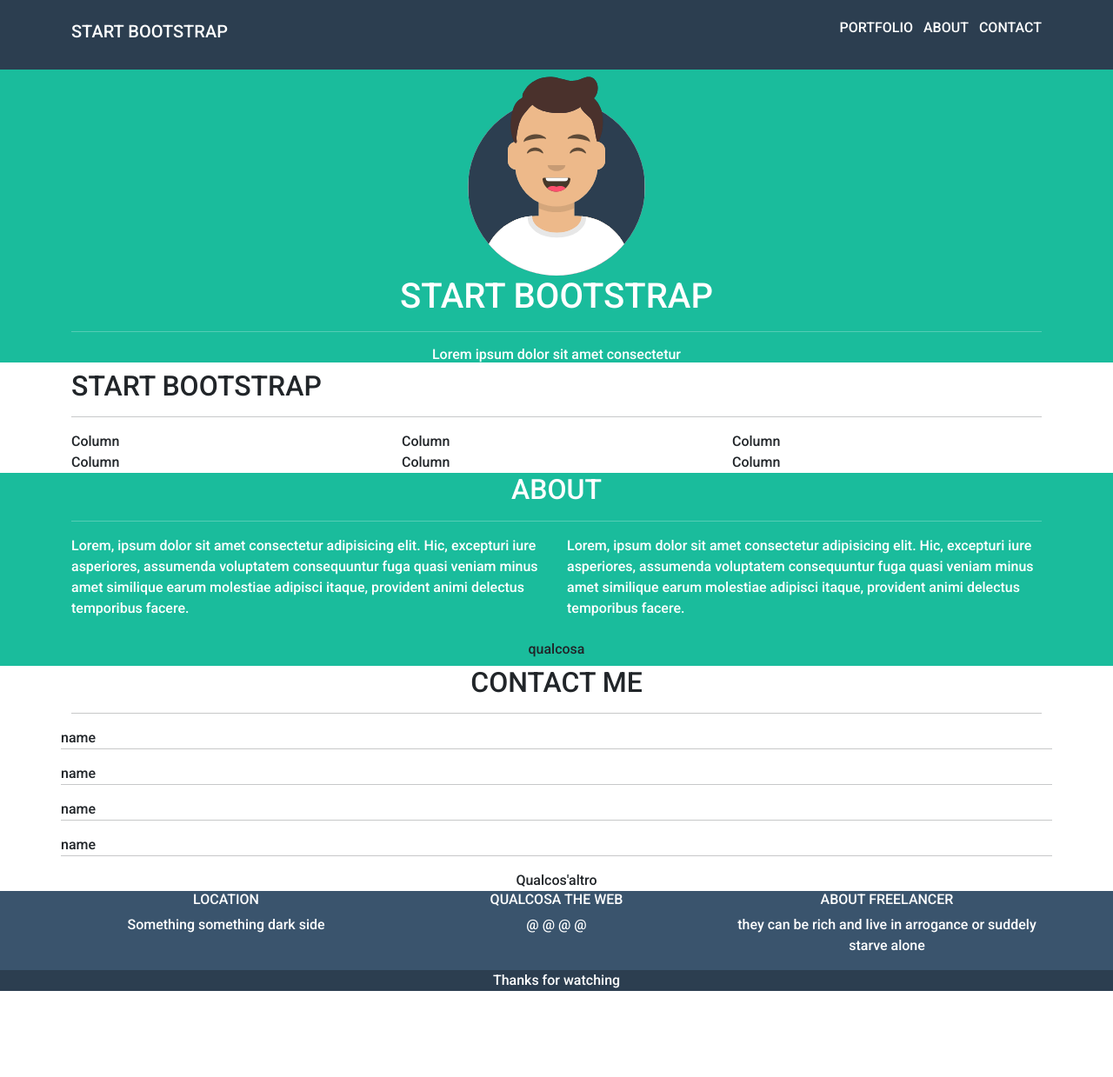
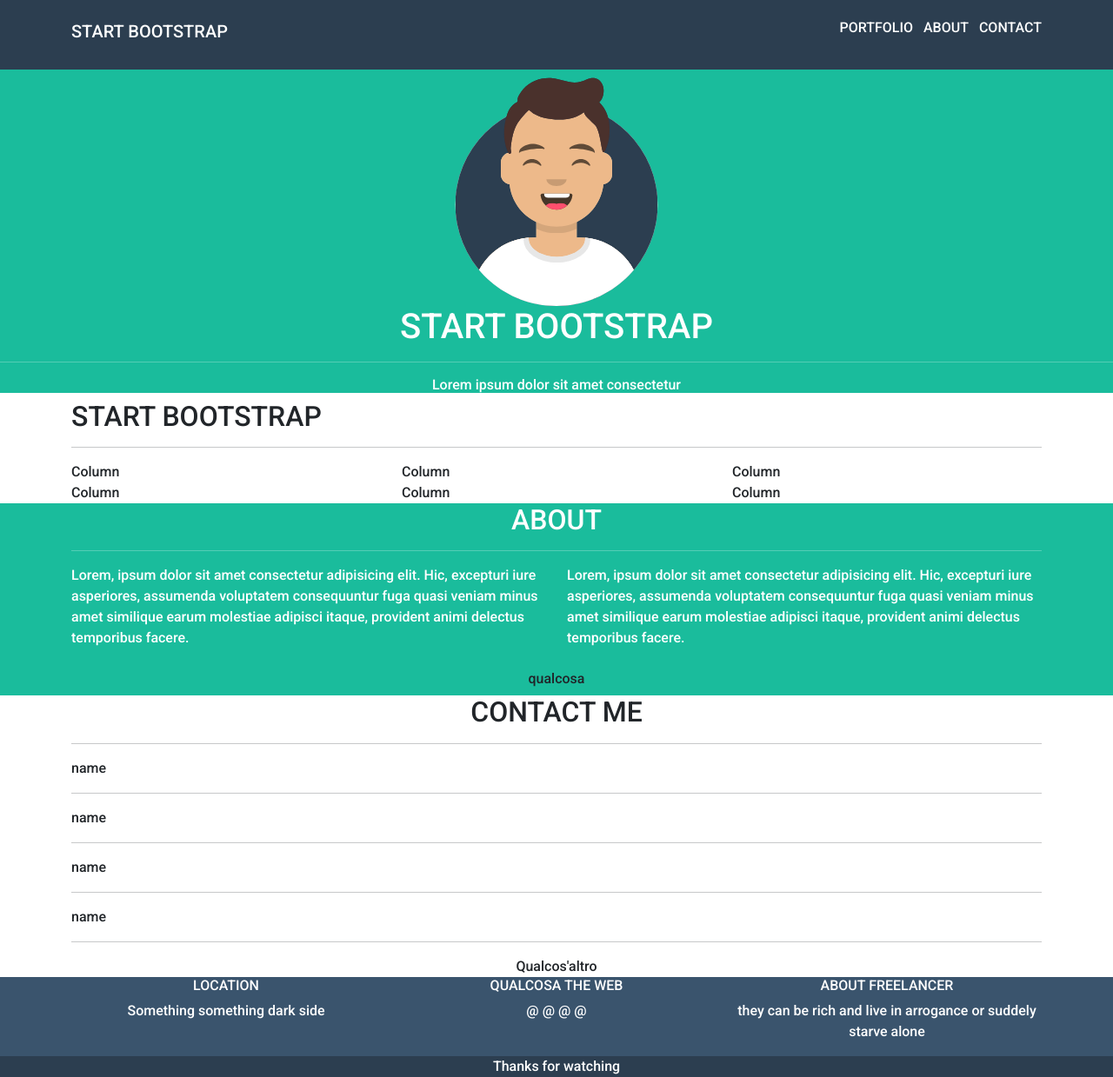
Before and after one commit to Leppo84/html-css-bootstrap-freelancer, a plain HTML site: page index.html in a window 1280 px wide. Shown: the whole page at 87% size. Before the commit the page ends 1140 px from the top, so only its background shows below. Drawn offline with nearby package versions, Linux system fonts and the light colour scheme.

Commit message:
Structure reviewed

```diff
--- a/index.html
+++ b/index.html
@@ -38,8 +38,7 @@
         </div>
     </header>
     <main>
-        <section class="container-fluid bg text-center">
-            <div class="container">
+        <section class="bg text-center">
             <img class="jumbo_img" src="img/avatar.svg" alt="Avatar image">
             <h1>
                 START BOOTSTRAP
@@ -48,7 +47,6 @@
             <h6>
                 Lorem ipsum dolor sit amet consectetur
             </h6>
-            </div>
         </section>
         <section class="container">
             <h2>
@@ -64,7 +62,7 @@
                 <div class="col">Column</div>
             </div>
         </section>
-        <section class="container-fluid bg text-center">
+        <section class="bg text-center">
             <div class="container">
                 <h2>
                     ABOUT
@@ -93,20 +91,28 @@
             </h2>
             <hr>
             <div class="row text-start">
+                <span class="col-12">
                     name
                     <hr>
+                </span>
             </div>
             <div class="row text-start">
+                <span class="col-12">
                     name
                     <hr>
+                </span>
             </div>
             <div class="row text-start">
+                <span class="col-12">
                     name
                     <hr>
+                </span>
             </div>
             <div class="row text-start">
+                <span class="col-12">
                     name
                     <hr>
+                </span>
             </div>
             <div class="btn_alt">
                 Qualcos'altro
```
Lines whose indentation alone changed are shown as unchanged.
